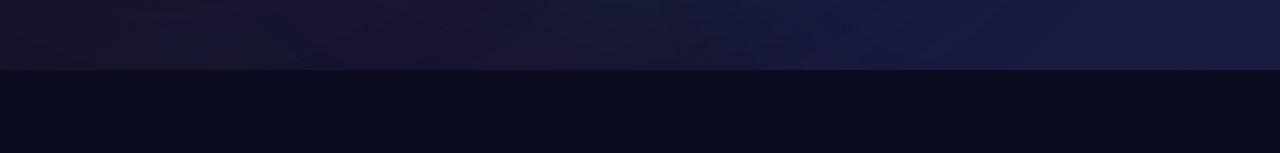
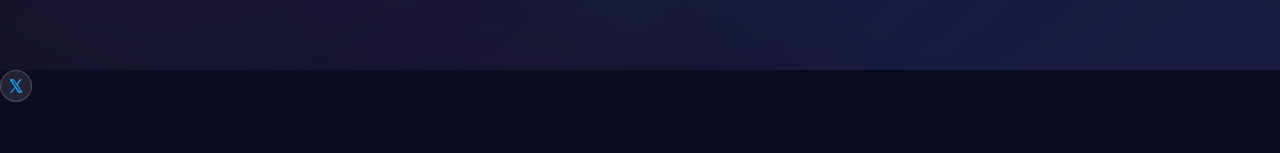
Before and after one commit to andershx/picu, a Next.js app: page / in a window 1280 px wide. Shown: the part 730-883 px from the top of the page. Built offline with nearby package versions, Linux system fonts and the light colour scheme.

Commit message:
Update page.tsx

```diff
--- a/src/app/page.tsx
+++ b/src/app/page.tsx
@@ -12,6 +12,7 @@ export default function Home() {
       <Header />
       <main>
         <Hero />
+        <TwitterButton />
         <WalletsSection />
       </main>
       <Footer />
```
